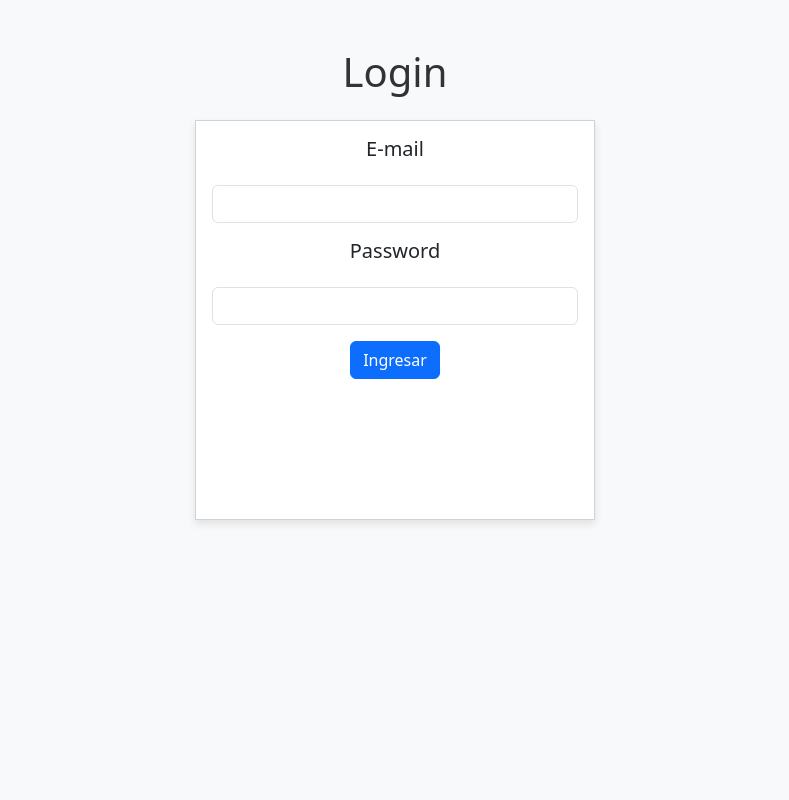
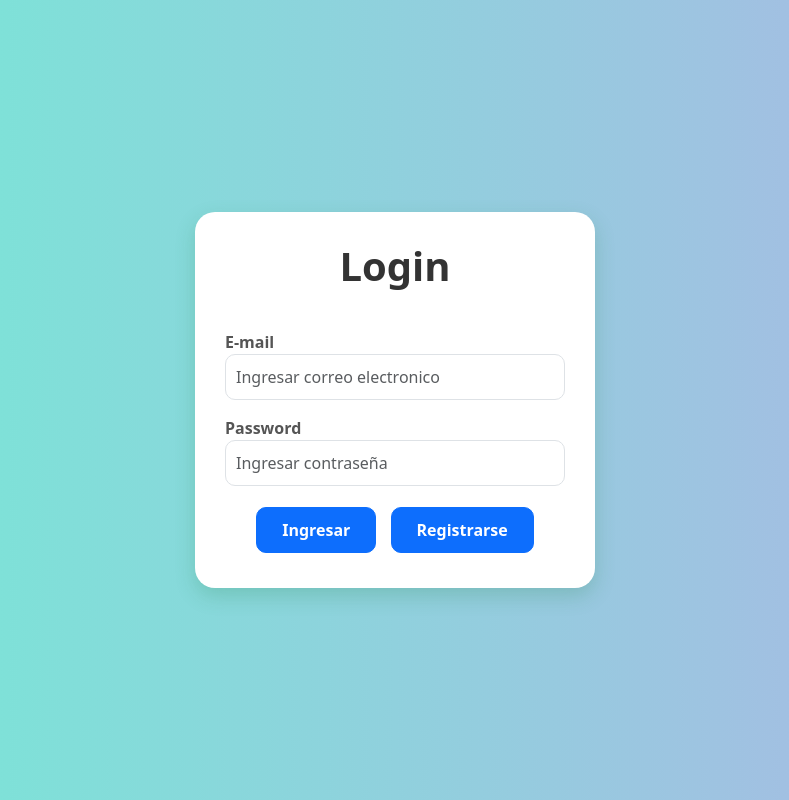
Before and after one commit to hectormoreno212-dotcom/Test, a plain HTML site: page index.html in a window 1280 px wide. Shown: the whole page, without its empty margins (245-1034 px from the left). Drawn offline with nearby package versions, Linux system fonts and the light colour scheme.

Commit message:
Add files via upload

```diff
--- a/index.html
+++ b/index.html
@@ -4,32 +4,27 @@
     <meta charset="UTF-8">
     <meta name="viewport" content="width=device-width, initial-scale=1.0">
     <title>Login</title>
-
     <link href="https://cdn.jsdelivr.net/npm/bootstrap@5.3.3/dist/css/bootstrap.min.css" rel="stylesheet">
     <link rel="stylesheet" href="style.css">
 </head>
-    <body class="bg bg-light">
-        <div class="container py-5">
+<body>
+    <div class="login">
         <h1 class="text-center mb-4">Login</h1>
-                <div class="card mb-4 rounded-0 mx-auto" style="width: 400px; height: 400px;">
-                    <div class="card-body">
         <form id="loginForm" class="row g-3">
-                            <h5 class="card-title text-center">E-mail</h5>
-                            <div class="col-md-12 text-center">
-                                <input type="text" class="form-control" id="email">
+            <div class="col-12">
+                <label class="form-label card-title" for="email">E-mail</label>
+                <input type="text" class="form-control" id="email" placeholder="Ingresar correo electronico">
             </div>
-                            <h5 class="card-title text-center">Password</h5>
-                            <div class="col-md-12 text-center">
-                                <input type="password" class="form-control" id="password">
+            <div class="col-12">
+                <label class="form-label card-title" for="password">Password</label>
+                <input type="password" class="form-control" id="password" placeholder="Ingresar contraseña">
             </div>
-                            <div class="col-md-12 text-center">
+            <div class="col-12 text-center mt-3">
                 <button type="submit" class="btn btn-primary">Ingresar</button>
+                <button type="button" class="btn btn-primary" onclick="window.location.href='registro.html'">Registrarse</button>
             </div>
         </form>
     </div>
-                </div>
-        </div>
-
     <script src="https://cdn.jsdelivr.net/npm/bootstrap@5.3.3/dist/js/bootstrap.bundle.min.js"></script>
     <script src="login.js"></script>
 </body>
--- a/style.css
+++ b/style.css
@@ -1,12 +1,63 @@
 body {
-  background-color: #f5f7fa;
+            background: linear-gradient(to right, #74ebd5, #ACB6E5);
+            min-height: 100vh;
+            display: flex;
+            align-items: center;
+            justify-content: center;
+        }
+
+        .login {
+            width: 400px;
+            padding: 30px;
+            border-radius: 20px;
+            box-shadow: 0 8px 20px rgba(36, 133, 73, 0.226);
+            background-color: #ffffff;
+        }
+
+        .registro {
+            width: 700px;
+            padding: 30px;
+            border-radius: 20px;
+            box-shadow: 0 8px 20px rgba(36, 133, 73, 0.226);
+            background-color: #ffffff;
+        }
+
+        .perfil {
+            width: 500px;
+            padding: 30px;
+            border-radius: 20px;
+            box-shadow: 0 8px 20px rgba(36, 133, 73, 0.226);
+            background-color: #ffffff;
         }
 
         h1 {
+            font-weight: 700;
             color: #333;
         }
 
-.card {
+        .form-control {
             border-radius: 10px;
-  box-shadow: 0 4px 8px rgba(0, 0, 0, 0.1);
+            padding: 10px;
         }
+
+        .btn-primary {
+            border-radius: 10px;
+            padding: 10px 25px;
+            margin: 5px;
+            font-weight: 600;
+            transition: all 0.3s ease;
+        }
+
+        .btn-primary:hover {
+            background-color: #09944e;
+            transform: translateY(-2px);
+        }
+
+        .card-title {
+            font-weight: 600;
+            color: #555;
+        }
+
+        #loginForm {
+            margin-top: 20px;
+        }
```
Also changed, not shown: perfil.html (+11 -14 lines), registro.html (+13 -18 lines), registro.js (+3 -8 lines). Lines whose indentation alone changed are shown as unchanged.
